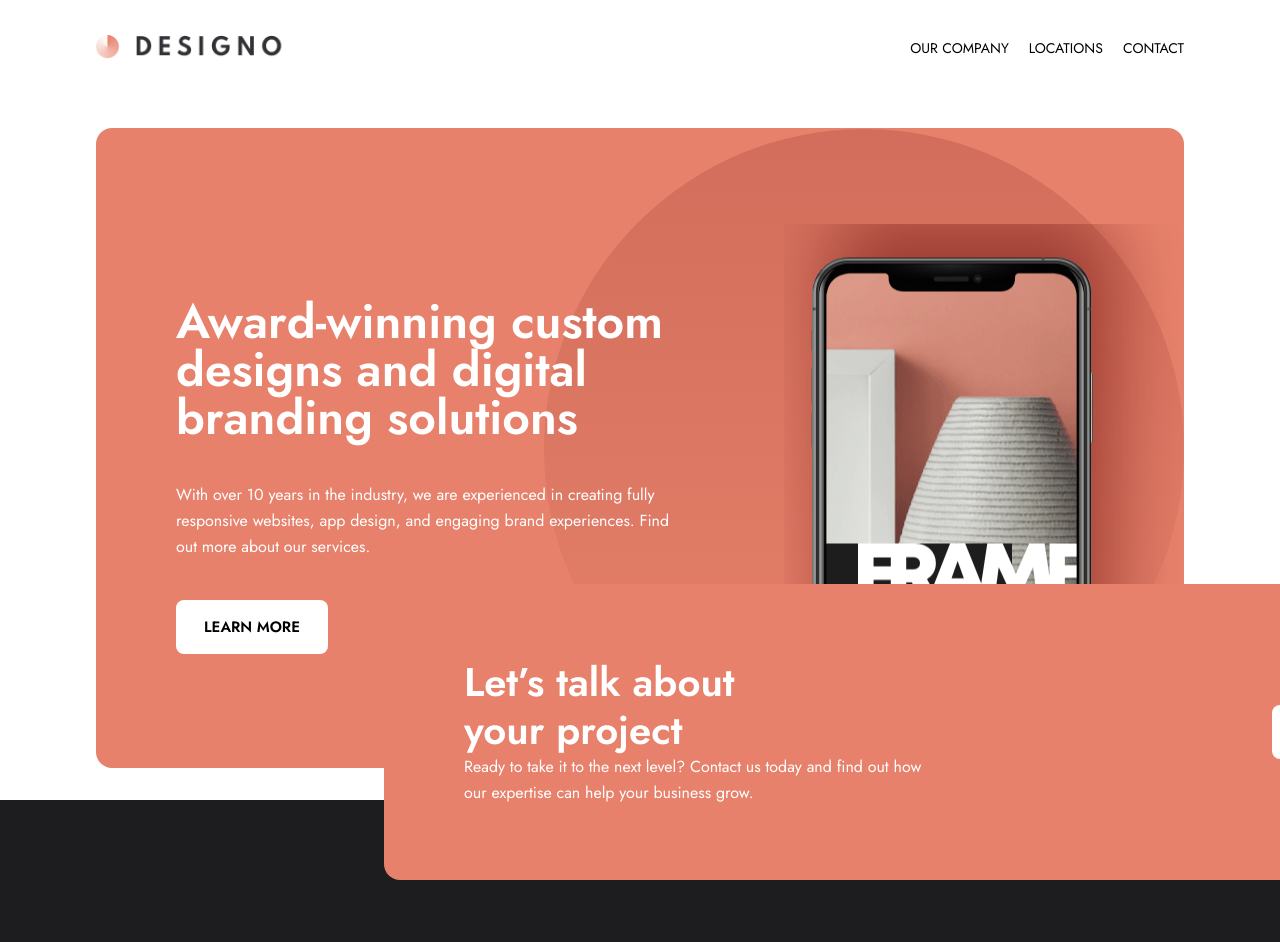
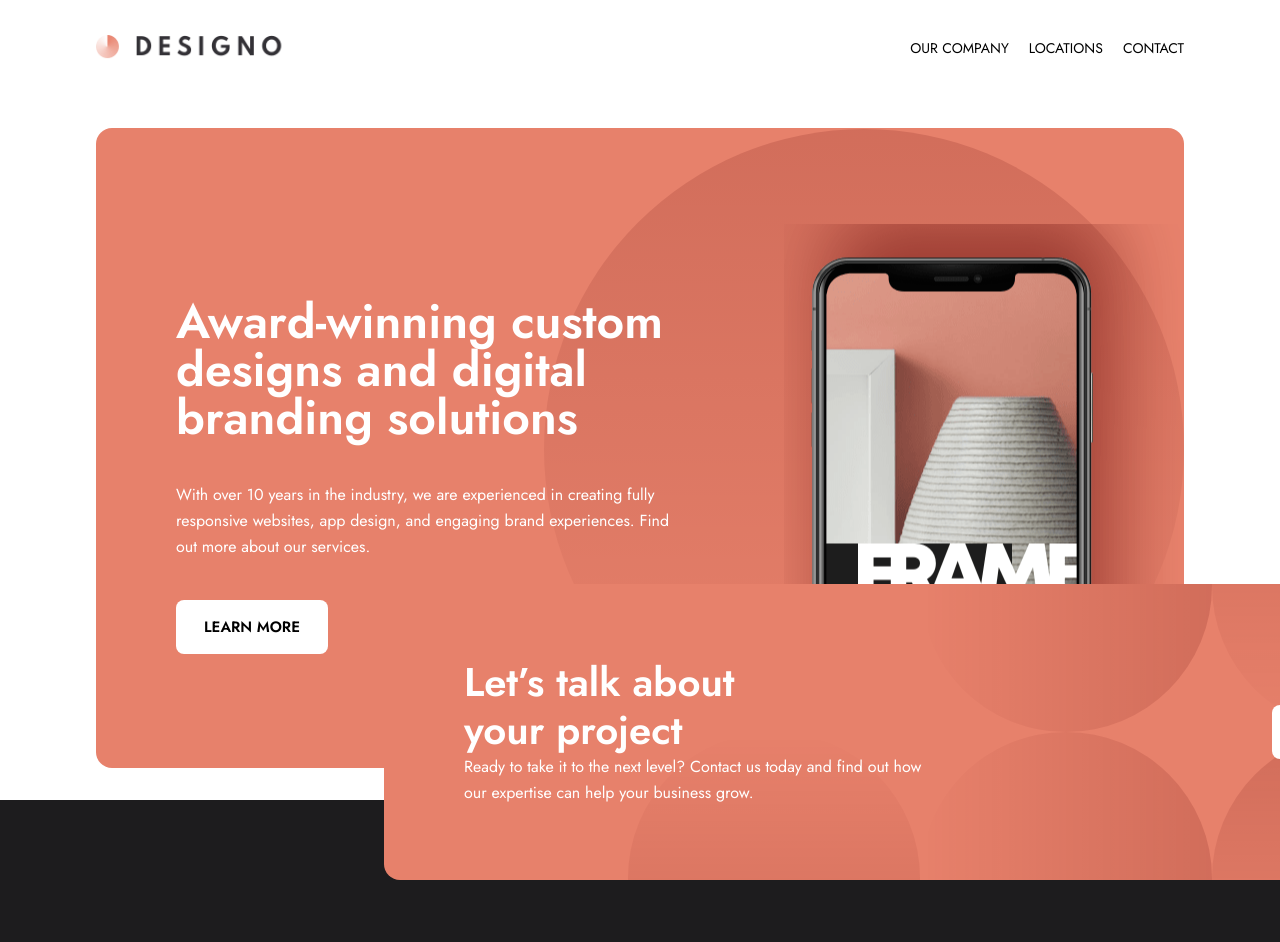
Before and after one commit to Oz996/Designo, a React (Vite) app: page / in a window 1280 px wide. Shown: the top 942 px of the page. Built offline with nearby package versions, Linux system fonts and the light colour scheme.

Commit message:
added footer bg image

```diff
--- a/src/components/shared/Footer.tsx
+++ b/src/components/shared/Footer.tsx
@@ -10,7 +10,7 @@ import Button from "./Button";
 const Footer = () => {
   return (
     <footer className="h-[51rem] sm:h-[24.5rem] w-full right-0 bg-black-light relative">
-      <div className="h-[18.5rem] w-[70rem] px-20 bg-peach absolute bottom-[19.5rem] left-[24rem] rounded-2xl bg-call-to-action-circles flex items-center justify-between">
+      <div className="h-[18.5rem] w-[70rem] px-20 bg-peach absolute bottom-[19.5rem] left-[24rem] rounded-2xl bg-call-to-action-circles bg-right bg-no-repeat flex items-center justify-between">
         <div className="flex flex-col">
           <h2 className="heading-md text-white">
             Let’s talk about <br /> your project
--- a/tailwind.config.js
+++ b/tailwind.config.js
@@ -29,9 +29,9 @@ export default {
           "url('/src/assets/home/desktop/bg-pattern-hero-home.svg')",
         "home-phone-desktop":
           "url('/src/assets/home/desktop/image-hero-phone.png')",
+        "call-to-action-circles":
+          "url('/src/assets/shared/desktop/bg-pattern-call-to-action.svg')",
       },
-      "call-to-action-circles":
-        "url('/src/assets/shared/desktop/bg-pattern-call-to-action.svg')",
     },
   },
   plugins: [],
```
